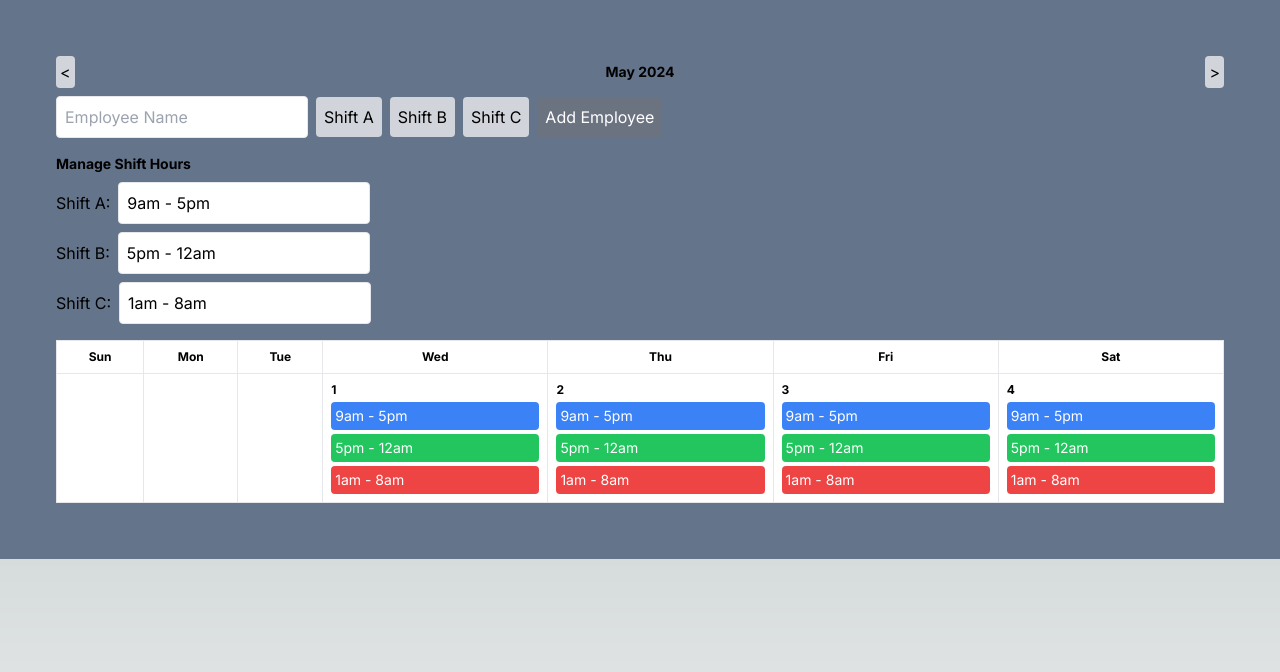
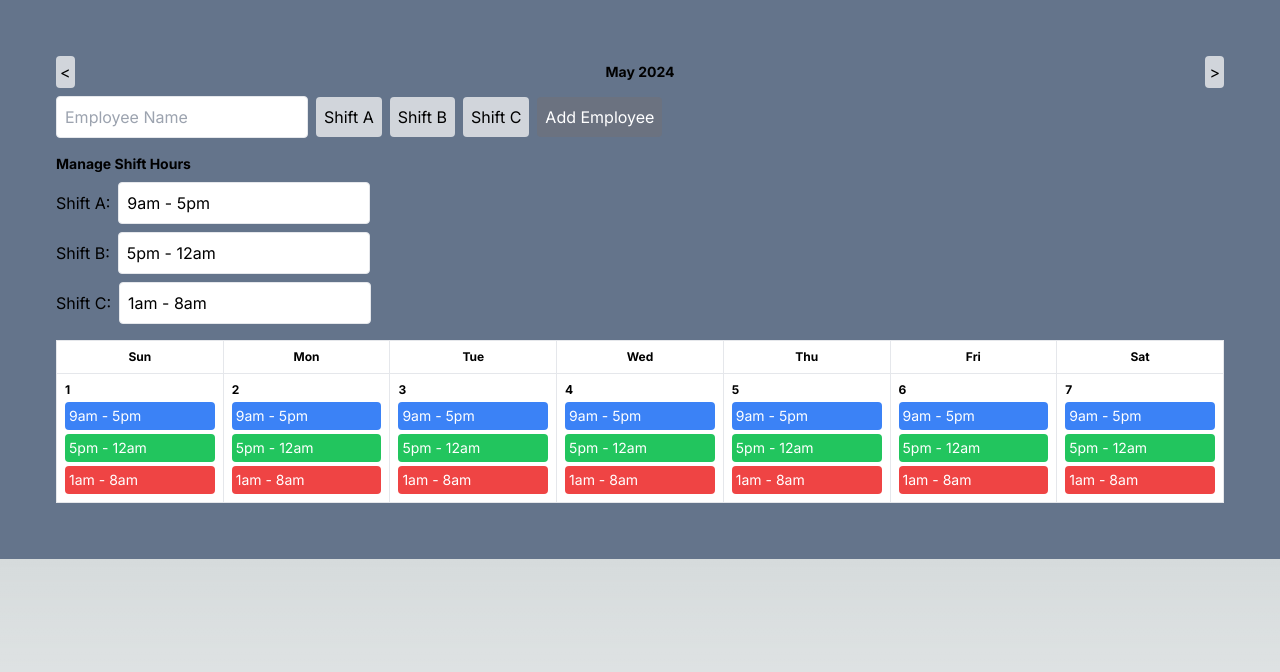
Before and after one commit to Raiyan03/shift-sync, a Next.js app: page /pages/ManagerSide in a window 1280 px wide. Shown: the top 672 px of the page. Built offline with nearby package versions, Linux system fonts and the light colour scheme.

Commit message:
Update page.js
new component format

```diff
--- a/app/pages/ManagerSide/page.js
+++ b/app/pages/ManagerSide/page.js
@@ -1,182 +1,13 @@
 "use client";
-import React, { useState } from 'react';
+import React from 'react';
+import Calendar from '../Manager/comps/calendar';
 
-// Add side bars with sidepane.jsx or manually create one. Double check
-
-// Created Calendar, that uses employee name and shifts, used chatgpt to fill the rest. But manually set a date as it is not auto
-const Calendar = () => {
-  const [currentDate, setCurrentDate] = useState(new Date(2024, 4));  // Initialize with May 2024
-  const [employees, setEmployees] = useState([]);
-  const [employeeName, setEmployeeName] = useState('');
-  const [shift, setShift] = useState('');
-  const [shiftHours, setShiftHours] = useState({
-    A: '9am - 5pm',
-    B: '5pm - 12am',
-    C: '1am - 8am'
-  });
-
-  const daysInMonth = new Date(currentDate.getFullYear(), currentDate.getMonth() + 1, 0).getDate();
-  const firstDayIndex = new Date(currentDate.getFullYear(), currentDate.getMonth(), 1).getDay();
-
-  const addEmployee = (e) => {
-    e.preventDefault();
-    if (employeeName && shift) {
-      setEmployees([...employees, { name: employeeName, shift }]);
-      setEmployeeName('');
-      setShift('');
-    }
-  };
-
-  const handleHoursChange = (shift, newHours) => {
-    setShiftHours({
-      ...shiftHours,
-      [shift]: newHours
-    });
-  };
-
-  const createDayCell = (day) => {
-    if (!day) return <td key={day} className="border p-2 h-32"></td>;
-
-    return (
-      <td key={day} className="border p-2 h-32 align-top">
-        <div className="font-bold">{day}</div>
-        <div className="mt-1 text-sm p-1 rounded bg-blue-500 text-white">{shiftHours.A}</div>
-        <div className="mt-1 text-sm p-1 rounded bg-green-500 text-white">{shiftHours.B}</div>
-        <div className="mt-1 text-sm p-1 rounded bg-red-500 text-white">{shiftHours.C}</div>
-        {employees.map((employee, index) => (
-          <div key={index} className="mt-1 text-sm p-1 rounded bg-gray-500 text-white">
-            {employee.name} - Shift {employee.shift}
-          </div>
-        ))}
-      </td>
-    );
-  };
-  // Generate basic calendar arrays
-  const generateCalendar = () => {
-    const rows = [];
-    let cells = [];
-    let day = 1;
-    // Used chatgpt to create the basic calendar Java iteration loop
-    // Create rows and cells for each day of the month using the outer loop and inner loop
-    for (let i = 0; i < 1; i++)  {
-      // Loop 6 can be 7 rows
-      for (let j = 0; j < 7; j++) {
-        // Loop 7 times for each day of the week (7 days for 1 week)
-        if (i === 0 && j < firstDayIndex) {
-          // I added this creates empty cell for the days before the first week
-          cells.push(createDayCell(null));
-        } else if (day > daysInMonth) {
-          // Also added the last day remaining cells to be filled with empty cell
-          cells.push(createDayCell(null));
-        } else {
-          cells.push(createDayCell(day));
-          day++;
-        }
-      }
-      rows.push(<tr key={i}>{cells}</tr>);
-      cells = [];
-    }
-    return rows;
-  };
-  // Display previous and next month for button
-
-  const handlePrevMonth = () => {
-    setCurrentDate(new Date(currentDate.getFullYear(), currentDate.getMonth() - 1));
-  };
-
-  const handleNextMonth = () => {
-    setCurrentDate(new Date(currentDate.getFullYear(), currentDate.getMonth() + 1));
-  };
-
+const Page = () => {
   return (
-    <main className="flex-1 p-12 bg-slate-500">
-      <div className="p-2">
-        <header className="flex justify-between items-center mb-2">
-          <button id="prevMonth" className="p-1 bg-gray-300 rounded" onClick={handlePrevMonth}>&lt;</button>
-          <h1 className="text-sm font-bold">{currentDate.toLocaleString('default', { month: 'long' })} {currentDate.getFullYear()}</h1>
-          <button id="nextMonth" className="p-1 bg-gray-300 rounded" onClick={handleNextMonth}>&gt;</button>
-        </header>
-        {/* Created Buttons for 3 shifts and filled the rest with chatgpt */}
-        <form className="mb-4" onSubmit={addEmployee}>
-          <input
-            type="text"
-            className="border p-2 mr-2 text-black rounded"
-            placeholder="Employee Name"
-            value={employeeName}
-            onChange={(e) => setEmployeeName(e.target.value)}
-          />
-          <button
-            type="button"
-            className={`p-2 mr-2 rounded ${shift === 'A' ? 'bg-blue-500 text-white' : 'bg-gray-300'}`}
-            onClick={() => setShift('A')}
-          >
-            Shift A
-          </button>
-          <button
-            type="button"
-            className={`p-2 mr-2 rounded ${shift === 'B' ? 'bg-green-500 text-white' : 'bg-gray-300'}`}
-            onClick={() => setShift('B')}
-          >
-            Shift B
-          </button>
-          <button
-            type="button"
-            className={`p-2 mr-2 rounded ${shift === 'C' ? 'bg-red-500 text-white' : 'bg-gray-300'}`}
-            onClick={() => setShift('C')}
-          >
-            Shift C
-          </button>
-          <button type="submit" className="p-2 rounded bg-gray-500 text-white">Add Employee</button>
-        </form>
-        <div className="mb-4">
-          <h2 className="text-sm font-bold mb-2">Manage Shift Hours</h2>
-          <div className="mb-2">
-            <label className="mr-2">Shift A:</label>
-            <input
-              type="text"
-              className="border p-2 text-black rounded"
-              value={shiftHours.A}
-              onChange={(e) => handleHoursChange('A', e.target.value)}
-            />
-          </div>
-          <div className="mb-2">
-            <label className="mr-2">Shift B:</label>
-            <input
-              type="text"
-              className="border p-2 text-black rounded"
-              value={shiftHours.B}
-              onChange={(e) => handleHoursChange('B', e.target.value)}
-            />
-          </div>
-          <div className="mb-2">
-            <label className="mr-2">Shift C:</label>
-            <input
-              type="text"
-              className="border p-2 text-black rounded"
-              value={shiftHours.C}
-              onChange={(e) => handleHoursChange('C', e.target.value)}
-            />
-          </div>
-        </div>
-        <table className="w-full border-collapse bg-white text-xs">
-          <thead>
-            <tr>
-              <th className="border p-2 text-black">Sun</th>
-              <th className="border p-2 text-black">Mon</th>
-              <th className="border p-2 text-black">Tue</th>
-              <th className="border p-2 text-black">Wed</th>
-              <th className="border p-2 text-black">Thu</th>
-              <th className="border p-2 text-black">Fri</th>
-              <th className="border p-2 text-black">Sat</th>
-            </tr>
-          </thead>
-          <tbody>
-            {generateCalendar()}
-          </tbody>
-        </table>
-      </div>
-    </main>
+    <div className="">
+      <Calendar />
+    </div>
   );
 };
 
-export default Calendar;
+export default Page;
```
